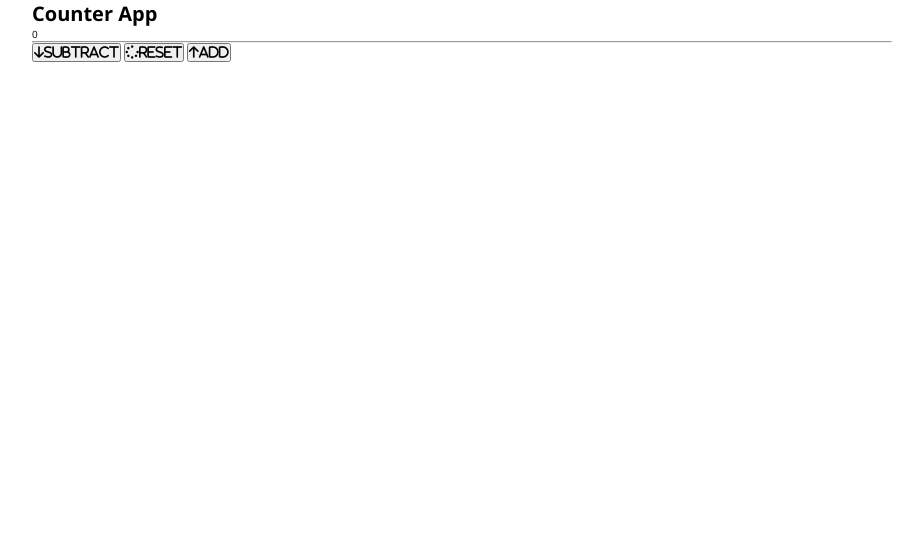
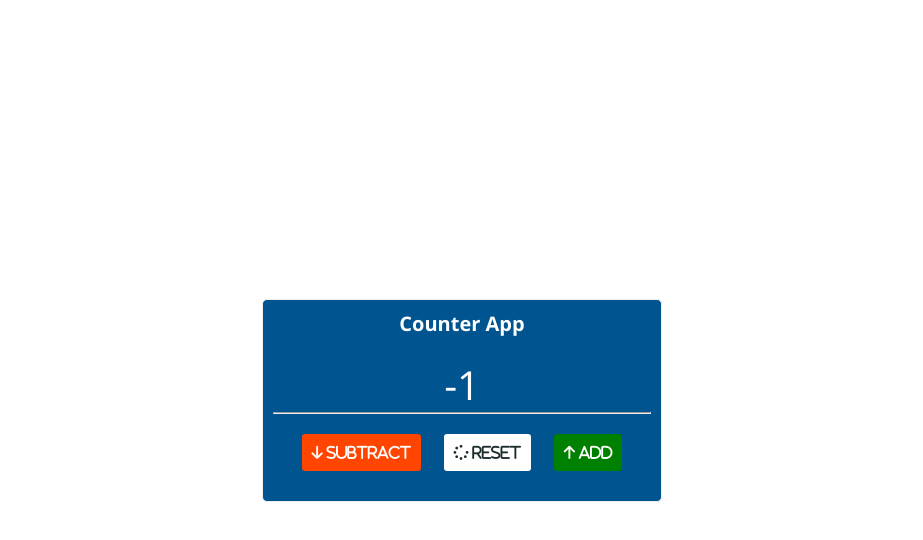
Before and after one commit to dominicdaviescodes/counter-app, a plain HTML site: page index.html in a window 1280 px wide. Both pictures are taken after a click on the button "Subtract". Shown: the whole page, without its empty margins (178-1101 px from the left). Drawn offline with nearby package versions, Linux system fonts and the light colour scheme.

Commit message:
add simple logic to complete version 1

```diff
--- a/script.js
+++ b/script.js
@@ -0,0 +1,16 @@
+const count = document.querySelector(".count")
+const add = document.querySelector(".add")
+const resetCount = document.querySelector(".reset")
+const sub = document.querySelector(".subtract")
+
+add.addEventListener("click", () => {
+  count.innerHTML++
+})
+
+resetCount.addEventListener("click", () => {
+  count.innerHTML = 0
+})
+
+sub.addEventListener("click", () => {
+  count.innerHTML--
+})
--- a/styles.css
+++ b/styles.css
@@ -38,4 +38,54 @@ img {
   max-width: 900px;
   margin: 0 auto;
   padding: 0 20px;
+  display: flex;
+  justify-content: center;
+  align-items: center;
+  height: 100vh;
 }
+
+.counter-div {
+  width: 40rem;
+  border: 1px solid var(--grey);
+  padding: 1rem;
+  background-color: var(--light-blue);
+  color: var(--white);
+  text-align: center;
+  border-radius: 5px;
+}
+
+.counter-div > * {
+  margin-bottom: 2rem;
+}
+
+
+.count {
+  font-size: 4rem;
+}
+
+/* buttons */
+.buttons button {
+  padding: 1rem;
+  margin: 0 1rem;
+  font-size: 1.5rem;
+  border: none;
+  outline: none;
+  border-radius: 3px;
+  font-weight: 700;
+  color: var(--white);
+  cursor: pointer;
+}
+
+button.subtract {
+  background-color: orangered;
+}
+button.reset {
+  background-color: var(--white);
+  color: var(--black);
+}
+button.add {
+  background-color: green;
+}
+.i {
+  margin-right: 30px;
+}
```
Also changed, not shown: index.html (+3 -3 lines).
